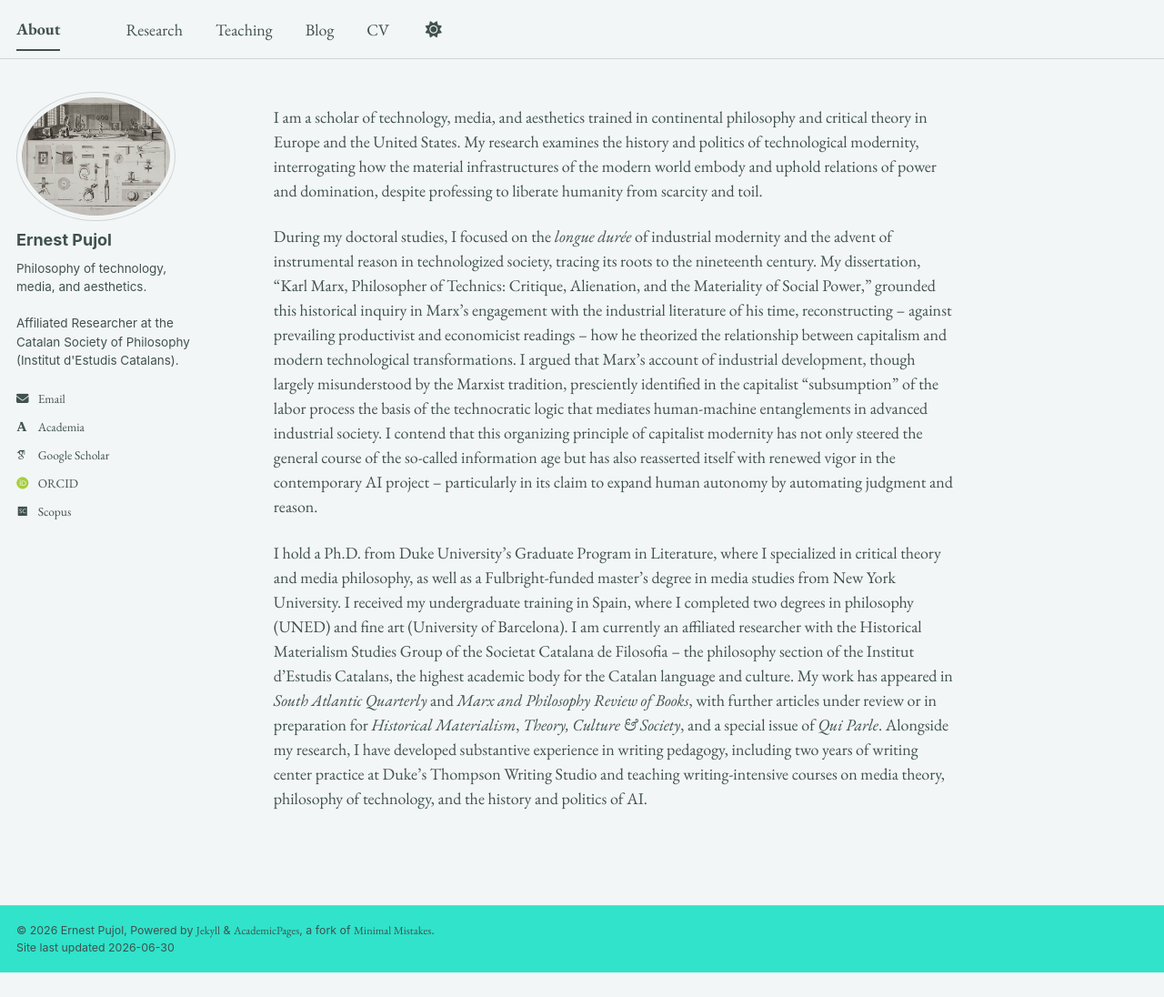
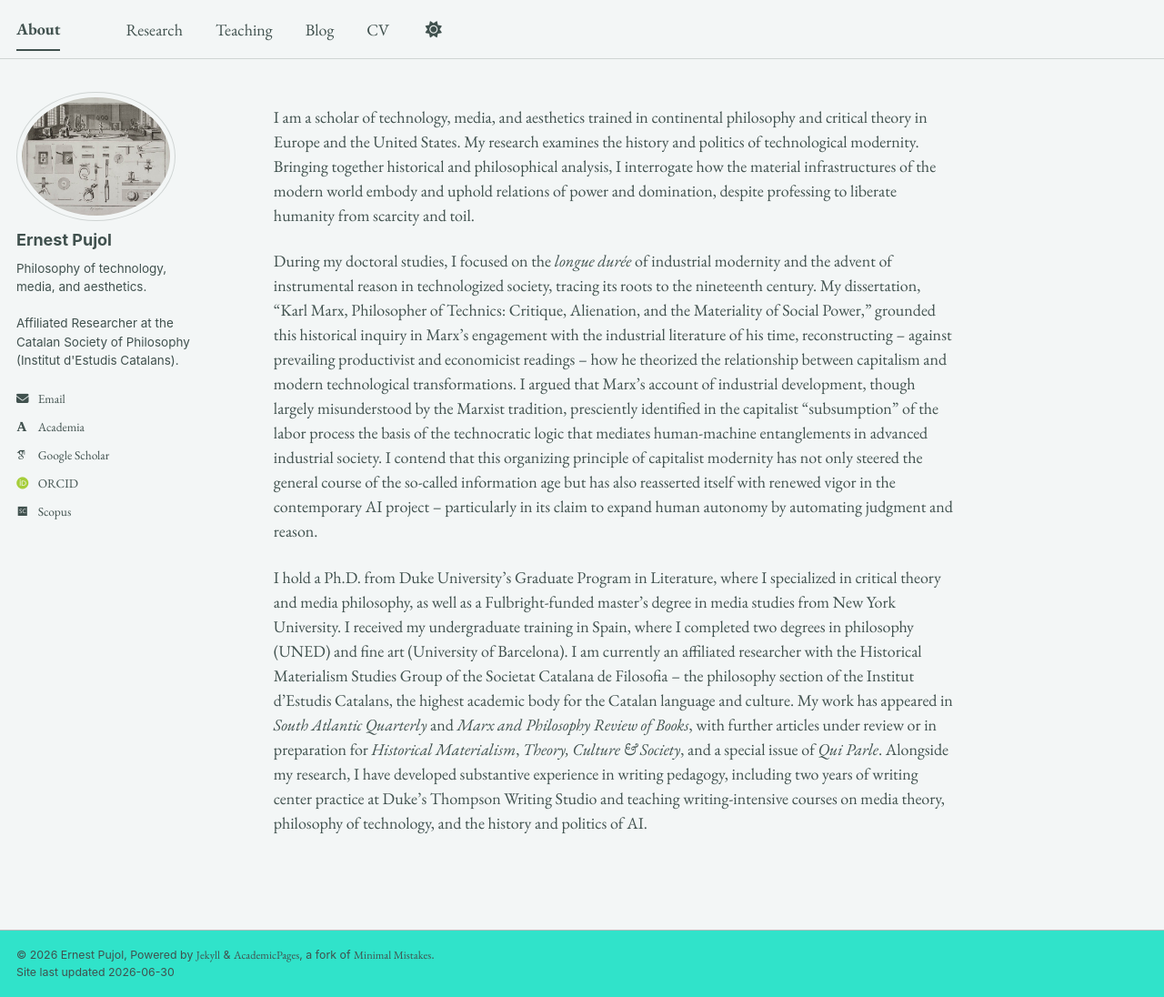
Before and after one commit to epujol90/epujol90.github.io, a Jekyll site: the page built from _pages/about.md, in a window 1280 px wide and 1096 px high. Shown: the whole window at 91% size. Built offline with Jekyll 4.4.1, drawn with Linux system fonts in a browser that asks for light colours; some web fonts are replaced; a script bundle is joined from its source files by our own code; library files that are not in the unit come from our copies.

Commit message:
Update about.md

```diff
--- a/_pages/about.md
+++ b/_pages/about.md
@@ -6,7 +6,7 @@ redirect_from:
   - /about/
   - /about.html
 ---
-I am a scholar of technology, media, and aesthetics trained in continental philosophy and critical theory in Europe and the United States. My research examines the history and politics of technological modernity, interrogating how the material infrastructures of the modern world embody and uphold relations of power and domination, despite professing to liberate humanity from scarcity and toil.
+I am a scholar of technology, media, and aesthetics trained in continental philosophy and critical theory in Europe and the United States. My research examines the history and politics of technological modernity. Bringing together historical and philosophical analysis, I interrogate how the material infrastructures of the modern world embody and uphold relations of power and domination, despite professing to liberate humanity from scarcity and toil.
 
 During my doctoral studies, I focused on the _longue durée_ of industrial modernity and the advent of instrumental reason in technologized society, tracing its roots to the nineteenth century. My dissertation, “Karl Marx, Philosopher of Technics: Critique, Alienation, and the Materiality of Social Power,” grounded this historical inquiry in Marx’s engagement with the industrial literature of his time, reconstructing -- against prevailing productivist and economicist readings -- how he theorized the relationship between capitalism and modern technological transformations. I argued that Marx’s account of industrial development, though largely misunderstood by the Marxist tradition, presciently identified in the capitalist "subsumption" of the labor process the basis of the technocratic logic that mediates human-machine entanglements in advanced industrial society. I contend that this organizing principle of capitalist modernity has not only steered the general course of the so-called information age but has also reasserted itself with renewed vigor in the contemporary AI project -- particularly in its claim to expand human autonomy by automating judgment and reason.
 
```
